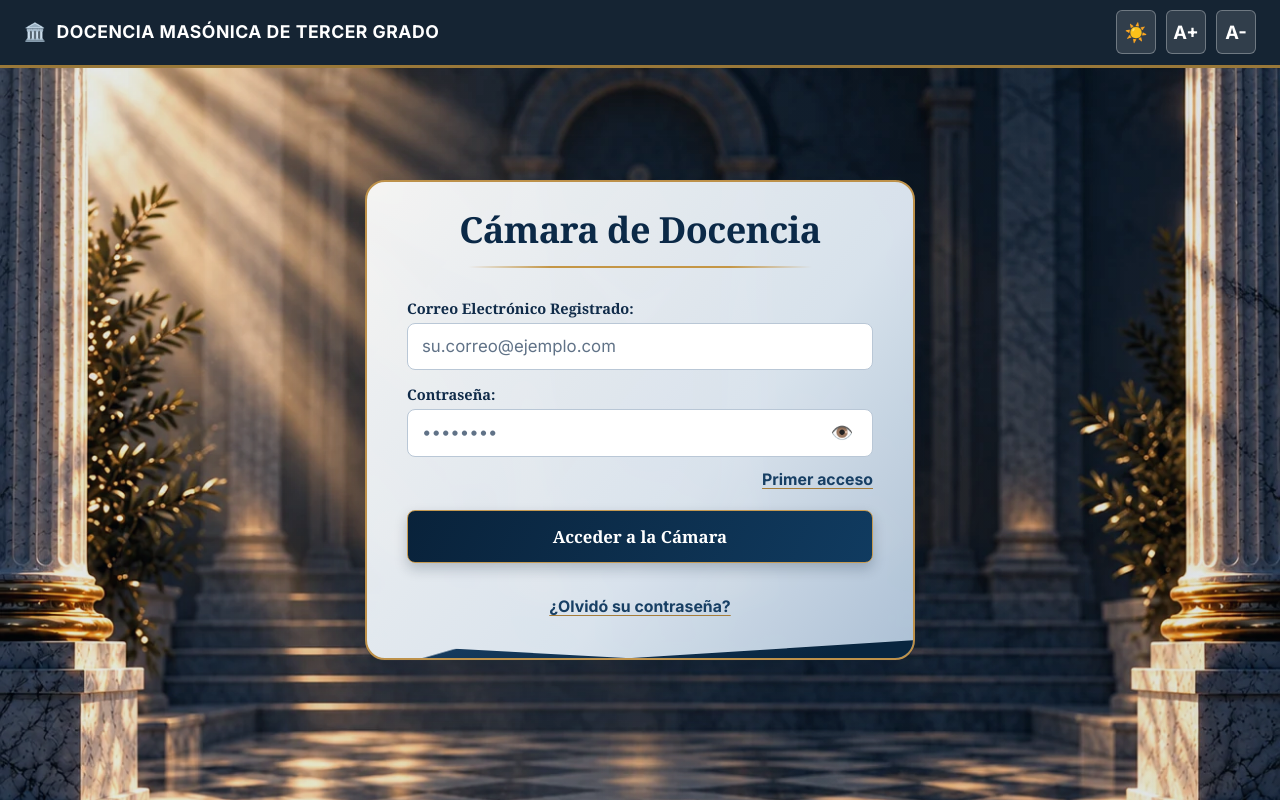
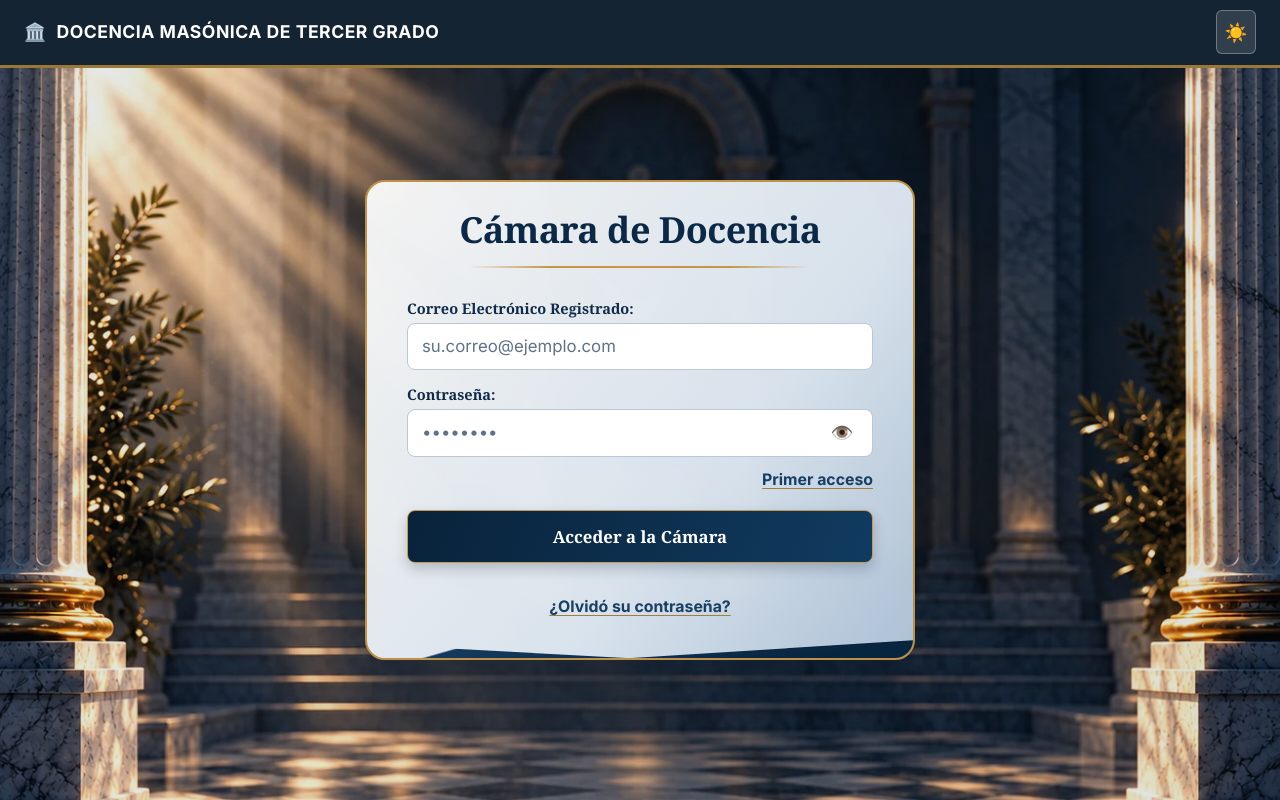
Before and after one commit to jcpintov/cdocencia, a website: page index.html in a window 1280 px wide. Drawn offline with nearby package versions, Linux system fonts and the light colour scheme.

Commit message:
fix(ui): retirar controles y función de tamaño de fuente A+ A−

```diff
--- a/index.html
+++ b/index.html
@@ -41,8 +41,6 @@
     <div class="header-controls">
       <button class="icon-btn hidden" onclick="abrirModalCambioClaveUsuario()" id="btnCambiarMiClave" title="Cambiar mi Contraseña">🔑</button>
       <button class="icon-btn" onclick="alternarTemaLuminosidad()" id="btnTema" title="Cambiar Luminosidad">☀️</button>
-      <button class="font-btn" onclick="cambiarTamanoFuente(1)" title="Aumentar letra">A+</button>
-      <button class="font-btn" onclick="cambiarTamanoFuente(-1)" title="Disminuir letra">A-</button>
       <button id="btnSalir" class="logout-btn hidden" onclick="cerrarSesion()">Cerrar Sesión</button>
     </div>
   </header>
```
